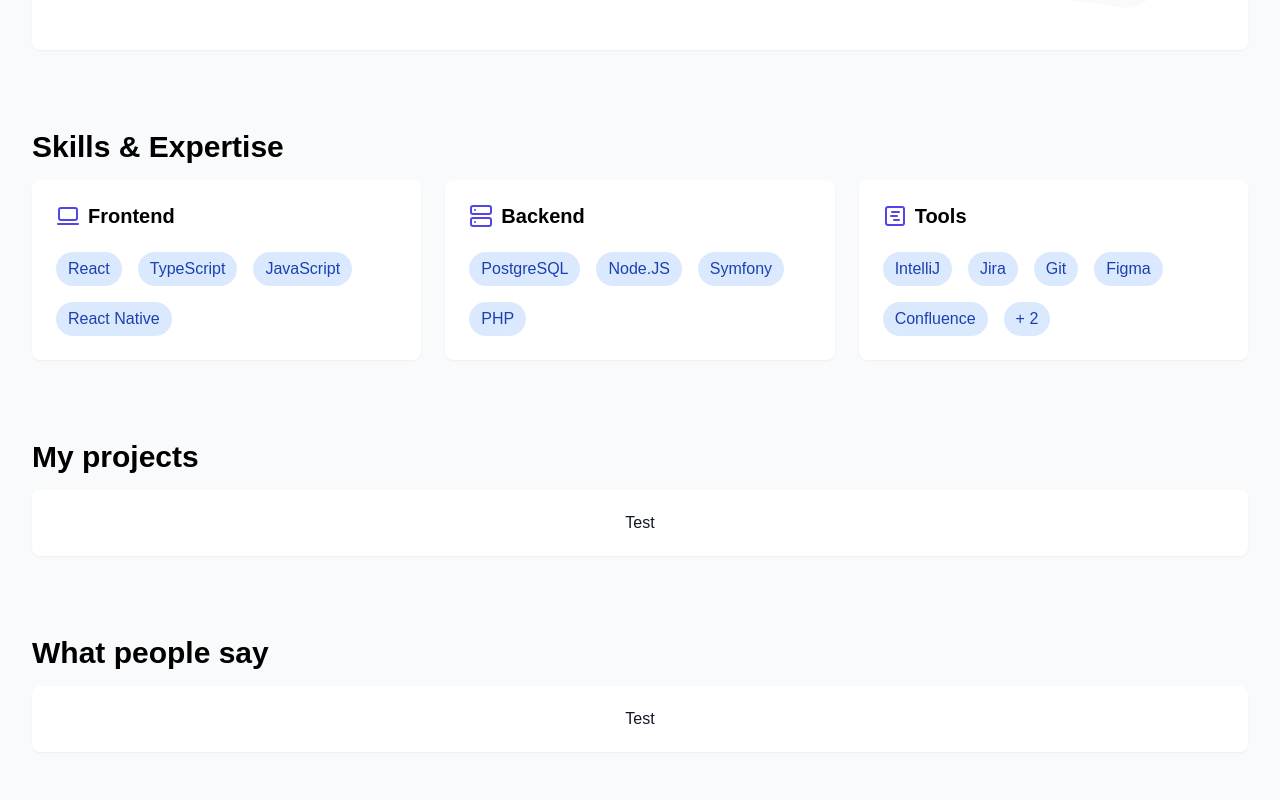
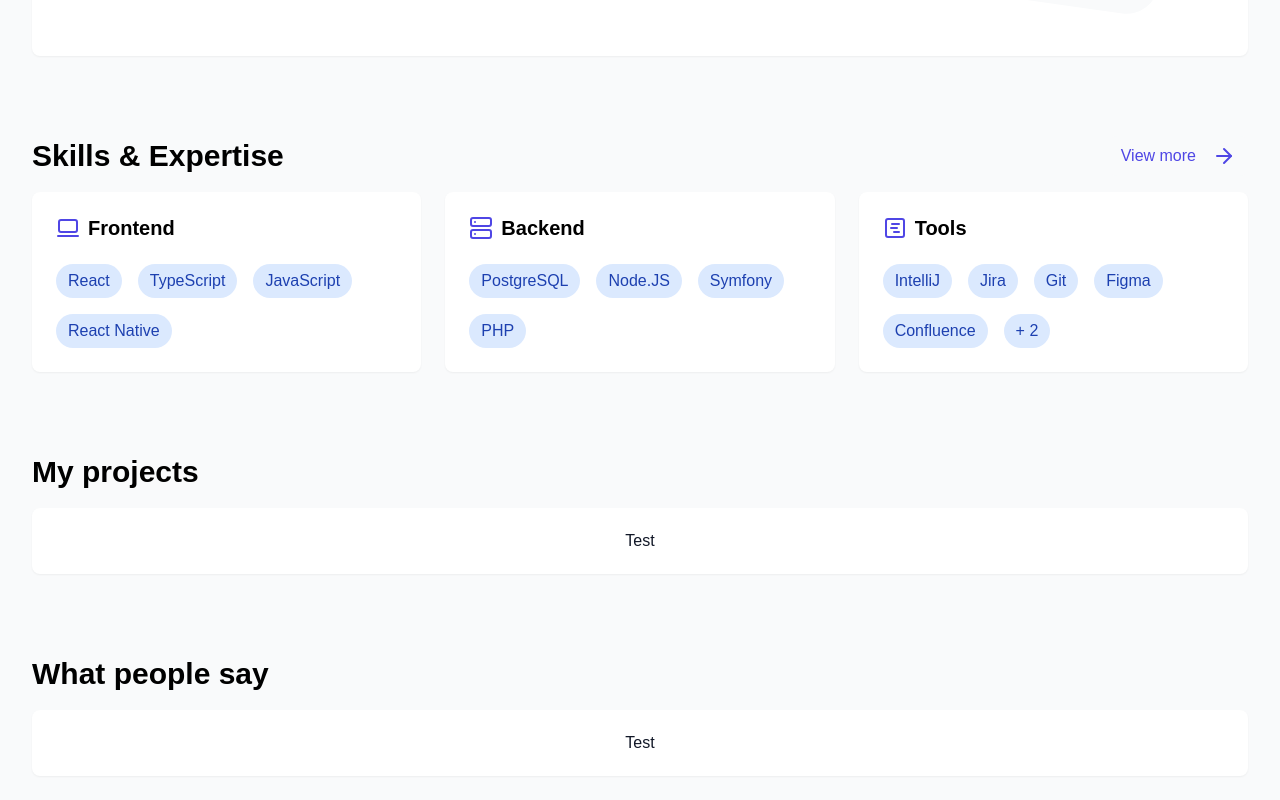
Before and after one commit to LilianMrzt/portfolio-react, a React (Create React App) app: page / in a window 1280 px wide. Shown: the part 1380-2180 px from the top of the page. Built offline with nearby package versions, Linux system fonts and the light colour scheme.

Commit message:
[FEAT] Ajout d'un bouton Voir Plus de redirection vers les details d'une section

```diff
--- a/src/interfaces/components/common/layout/RowProps.ts
+++ b/src/interfaces/components/common/layout/RowProps.ts
@@ -7,5 +7,6 @@ export interface RowProps {
     justifyContent?: CSSProperties['justifyContent']
     gap?: CSSProperties['gap']
     width?: CSSProperties['width']
+    height?: CSSProperties['height']
     flexWrap?: CSSProperties['flexWrap']
 }
--- a/src/interfaces/components/common/layout/SectionProps.ts
+++ b/src/interfaces/components/common/layout/SectionProps.ts
@@ -4,4 +4,5 @@ export interface SectionProps {
     label: string
     id: string
     children: ReactNode
+    viewDetailsRoute?: string
 }
--- a/src/interfaces/components/common/pressable/ButtonProps.ts
+++ b/src/interfaces/components/common/pressable/ButtonProps.ts
@@ -4,6 +4,7 @@ export interface ButtonProps {
     onClick: () => void
     label?: string
     icon?: ReactElement
+    iconEnd?: ReactElement
     backgroundColor?: CSSProperties['backgroundColor']
     color?: CSSProperties['color']
     hoverColor?: CSSProperties['color']
--- a/src/resources/Icons.ts
+++ b/src/resources/Icons.ts
@@ -14,6 +14,7 @@ import { ReactComponent as BackEndIcon } from '@resources/assets/BackEndIcon.svg
 import { ReactComponent as AddIcon } from '@resources/assets/AddIcon.svg'
 import { ReactComponent as SubstractIcon } from '@resources/assets/SubstractIcon.svg'
 import { ReactComponent as ProfileIcon } from '@resources/assets/ProfileIcon.svg'
+import { ReactComponent as ArrowRightIcon } from '@resources/assets/ArrowRightIcon.svg'
 
 export {
     MenuIcon,
@@ -31,5 +32,6 @@ export {
     BackEndIcon,
     AddIcon,
     SubstractIcon,
-    ProfileIcon
+    ProfileIcon,
+    ArrowRightIcon
 }
--- a/src/ui/components/blocs/views/landing-screen/skills-section/SkillsSection.tsx
+++ b/src/ui/components/blocs/views/landing-screen/skills-section/SkillsSection.tsx
@@ -11,6 +11,7 @@ import frBackEndSkills from '@fixtures/skills/back-end/fr.json'
 import enBackEndSkills from '@fixtures/skills/back-end/en.json'
 import frToolsSkills from '@fixtures/skills/tools/fr.json'
 import enToolsSkills from '@fixtures/skills/tools/en.json'
+import { AppRoutes } from '@constants/AppRoutes'
 
 const SkillsSection = (): ReactNode => {
     const { language } = useTranslation()
@@ -22,7 +23,8 @@ const SkillsSection = (): ReactNode => {
     return (
         <Section
             label={'Skills & Expertise'}
-            id={'skill-section'}
+            id={'home-skill-section'}
+            viewDetailsRoute={AppRoutes.profile.route}
         >
             <Grid>
                 <SkillCardHomeScreen
--- a/src/ui/components/common/layout/Row.tsx
+++ b/src/ui/components/common/layout/Row.tsx
@@ -8,6 +8,7 @@ const Row: FC<RowProps> = ({
     justifyContent = 'center',
     alignItems = 'center',
     width = 'fit-content',
+    height,
     gap = 16,
     flexWrap = 'nowrap'
 }) => {
@@ -19,6 +20,7 @@ const Row: FC<RowProps> = ({
                 justifyContent,
                 gap,
                 width,
+                height,
                 flexWrap: flexWrap as any
             }}
         >
--- a/src/ui/components/common/layout/Section.tsx
+++ b/src/ui/components/common/layout/Section.tsx
@@ -4,23 +4,66 @@ import { type SectionProps } from '@interfaces/components/common/layout/SectionP
 import SubTitle from '@components/common/text/SubTitle'
 import { useWindowSize } from '@hooks/useWindowSize'
 import screenSizes from '@constants/AppConstants'
+import Row from '@components/common/layout/Row'
+import Button from '@components/common/pressable/Button'
+import { ArrowRightIcon } from '@resources/Icons'
+import theme from '@constants/Theme'
+import { useNavigate } from 'react-router-dom'
 
 const Section: FC<SectionProps> = ({
     label,
     id,
-    children
+    children,
+    viewDetailsRoute
 }): ReactNode => {
     const { width } = useWindowSize()
+    const navigate = useNavigate()
+    const isSmallScreen = width < screenSizes.screenS
     return (
         <Column
             alignItems={'start'}
             padding={width < screenSizes.screenM ? 16 : 32}
             id={id}
         >
-            <SubTitle>
-                {label}
-            </SubTitle>
+            <Row
+                justifyContent={'space-between'}
+                width={'100%'}
+                height={40}
+            >
+                <SubTitle>
+                    {label}
+                </SubTitle>
+                {viewDetailsRoute && !isSmallScreen && (
+                    <Button
+                        label={'View more'}
+                        iconEnd={<ArrowRightIcon/>}
+                        onClick={() => {
+                            void navigate(viewDetailsRoute ?? '')
+                        }}
+                        backgroundColor={theme.background}
+                        color={theme.primary}
+                        padding={'8px 12px'}
+                    />
+                )}
+            </Row>
             {children}
+            {viewDetailsRoute && isSmallScreen && (
+                <Row
+                    width={'100%'}
+                    justifyContent={'end'}
+                >
+                    <Button
+                        label={'View more'}
+                        iconEnd={<ArrowRightIcon/>}
+                        onClick={() => {
+                            void navigate(viewDetailsRoute ?? '')
+                        }}
+                        backgroundColor={theme.background}
+                        color={theme.primary}
+                        padding={'8px 12px'}
+                    />
+                </Row>
+            )}
         </Column>
     )
 }
--- a/src/ui/components/common/pressable/Button.tsx
+++ b/src/ui/components/common/pressable/Button.tsx
@@ -11,6 +11,7 @@ const Button: FC<ButtonProps> = ({
     onClick,
     label,
     icon,
+    iconEnd,
     backgroundColor = theme.primary,
     color = theme.onPrimary,
     hoverColor,
@@ -53,6 +54,13 @@ const Button: FC<ButtonProps> = ({
                         {label}
                     </Text>
                 )}
+                {iconEnd && (
+                    <Icon
+                        color={isHovered && hoverColor ? hoverColor : color}
+                    >
+                        {iconEnd}
+                    </Icon>
+                )}
             </Row>
         </button>
     )
```
Also changed, not shown: src/resources/assets/ArrowRightIcon.svg (added).
